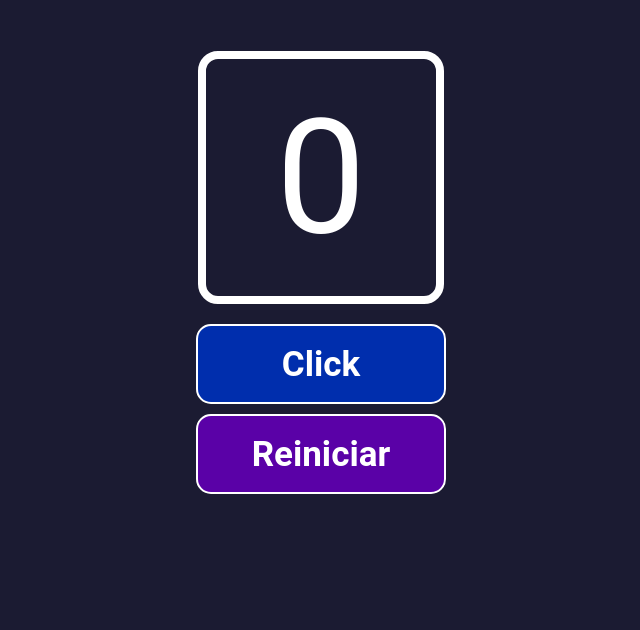
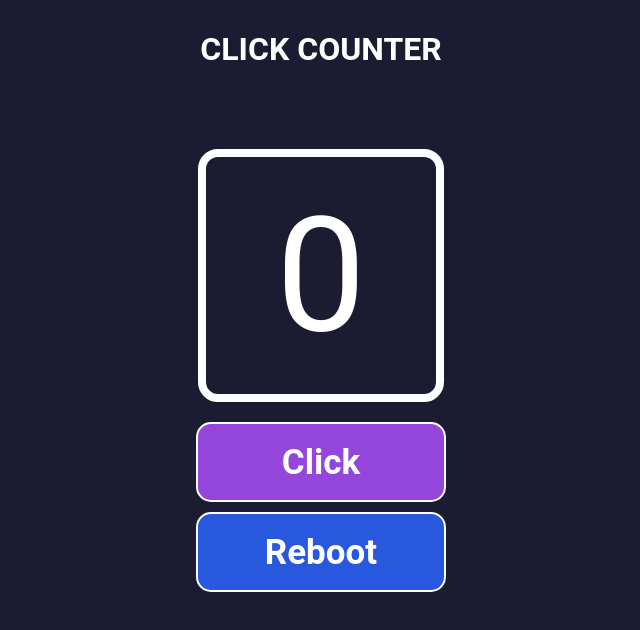
Before and after one commit to mabel-gp/click-counter, a React (Vite) app: page / in a window 1280 px wide. Shown: the top 630 px of the page, without its empty margins (319-959 px from the left). Built offline with nearby package versions, Linux system fonts and the light colour scheme.

Commit message:
Reset counter and add other styles

```diff
--- /dev/null
+++ b/index.css
@@ -0,0 +1,8 @@
+.title {
+    font-family: Roboto, sans-serif;
+    color: white;
+    padding: 30px;
+    display: flex;
+    justify-content: center;
+    align-items: center;
+}
--- a/index.html
+++ b/index.html
@@ -5,12 +5,13 @@
     <link rel="icon" type="image/svg+xml" href="/vite.svg" />
     <meta name="viewport" content="width=device-width, initial-scale=1.0" />
     <title>Click Counter</title>
+    <link rel="stylesheet" href="index.css">
   </head>
 
   <body>
-    <!-- <header>
-      <h1>Click Counter</h1>
-    </header> -->
+    <header>
+      <h1 class="title">CLICK COUNTER</h1>
+    </header>
     <div id="root"></div>
     <script type="module" src="/src/main.jsx"></script>
   </body>
--- a/src/App.jsx
+++ b/src/App.jsx
@@ -1,7 +1,7 @@
 import './App.css'
 import Boton from './components/boton.jsx';
 import Contador from './components/counter.jsx';
-import { useState } from 'react';  //Importamos hook
+import { useState } from 'react';  //Importamos hook para actualizar estado
 
 function App() {
 
@@ -15,7 +15,7 @@ function App() {
     setNumClicks(numClicks + 1);
   }
   const reiniciarContador = () => {
-    console.log('Reiniciar')
+    setNumClicks(0);
   }
 
   return (
@@ -30,7 +30,7 @@ function App() {
           // Asignamos fx respectiva a este prop
             manejarClick = {manejarClick} />
           <Boton
-            texto = 'Reiniciar'
+            texto = 'Reboot'
             botonDeClick = {false}
             // Asignamos fx respectiva a este prop
             manejarClick = {reiniciarContador} />
--- a/src/stylesheets/boton.css
+++ b/src/stylesheets/boton.css
@@ -11,17 +11,21 @@ button{
   cursor: pointer;
 }
 
+button:hover {
+  background-color: #34975a;
+}
 
-button:hover {
-  background-color: #00471b;
+button:active{
+  box-shadow: 0 2px 0px;
+  transform: translateY(2px);
 }
 
 /* Clase asigana da al botón en boton.jsx (L9) */
 .boton-click {
-  background-color: #002ead;
+  background-color: #9445da;
 }
 
 /* Clase asigana da al botón en boton.jsx (L9) */
 .boton-reiniciar{
-  background-color: #5a01a7;
+  background-color:  #2758de;
 }
```
